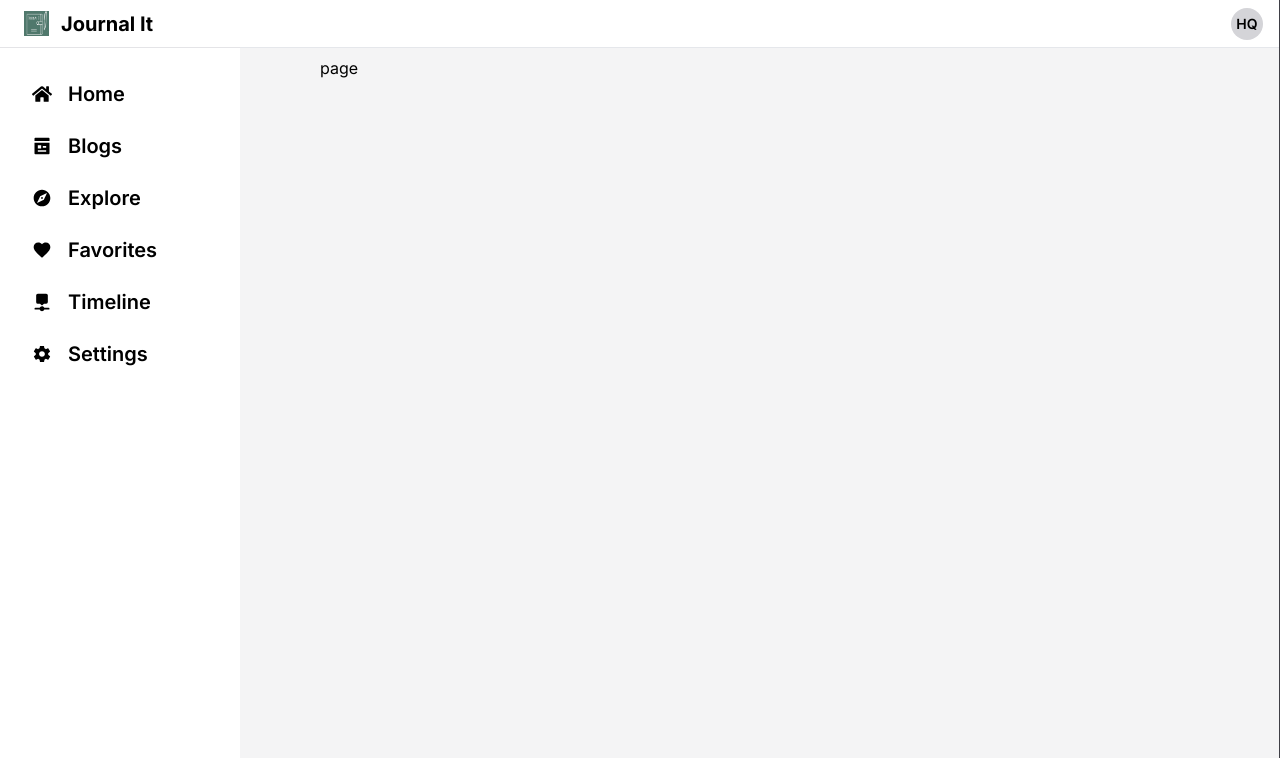
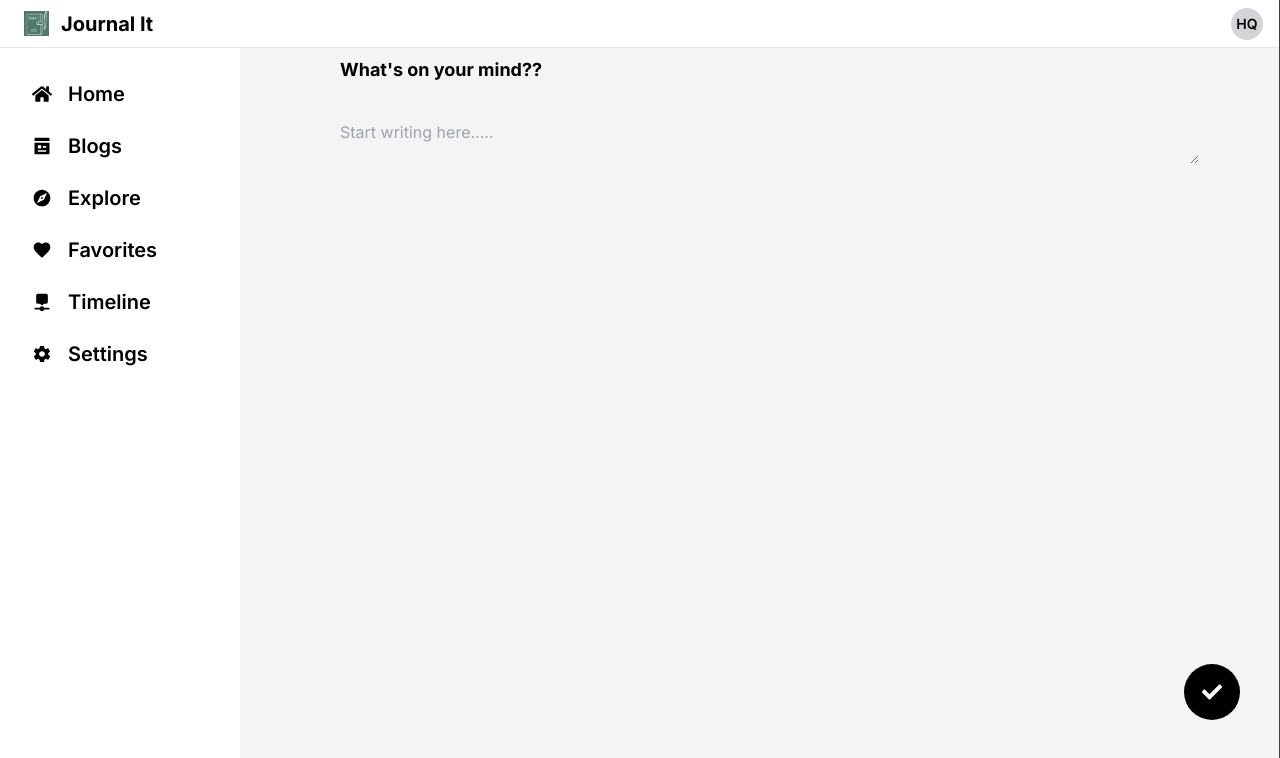
Before and after one commit to rahulpatil8020/journalit, a Next.js app: page /new-memory in a window 1280 px wide. Shown: the top 758 px of the page. Built offline with nearby package versions, Linux system fonts and the light colour scheme.

Commit message:
changed the folder structure

```diff
--- a/app/layout.tsx
+++ b/app/(root)/layout.tsx
@@ -1,6 +1,6 @@
 import type { Metadata } from "next";
 import { Inter } from "next/font/google";
-import "./globals.css";
+import "../globals.css";
 import Header from "@/components/header";
 import HeaderMobile from "@/components/header-mobile";
 import MarginWidthWrapper from "@/components/margin-width-wrapper";
--- /dev/null
+++ b/app/(root)/new-memory/page.tsx
@@ -0,0 +1,32 @@
+"use client";
+import React, { useState } from "react";
+import { MdDone } from "react-icons/md";
+import { FaCheck } from "react-icons/fa";
+
+const NewMemory = () => {
+  const [textareaRows, setTextareaRows] = useState(1);
+
+  const handleTextareaChange = (e: any) => {
+    const lines = e.target.value.split("\n").length;
+    setTextareaRows(lines);
+  };
+  return (
+    <>
+      <div className="flex flex-col space-y-4">
+        <span className="font-bold text-lg pl-5">{`What's on your mind??`}</span>
+        <textarea
+          autoFocus
+          className="bg-transparent p-5 border-none outline-none focus:outline-none"
+          rows={textareaRows}
+          placeholder="Start writing here....."
+          onChange={handleTextareaChange}
+        ></textarea>
+        <button className="rounded-full h-14 w-14 bg-black text-white fixed bottom-20 right-10 flex justify-center items-center hover:bg-white hover:text-black">
+          <FaCheck className="h-5 w-5" />
+        </button>
+      </div>
+    </>
+  );
+};
+
+export default NewMemory;
--- a/app/new-memory/page.tsx
+++ /dev/null
@@ -1,7 +0,0 @@
-import React from "react";
-
-const page = () => {
-  return <div>page</div>;
-};
-
-export default page;
```
Also changed, not shown: app/(root)/blogs/page.tsx (renamed from app/blogs/page.tsx), app/(root)/explore/page.tsx (renamed from app/explore/page.tsx), app/(root)/favorites/page.tsx (renamed from app/favorites/page.tsx), app/(root)/page.tsx (renamed from app/page.tsx), app/(root)/settings/page.tsx (renamed from app/settings/page.tsx), app/(root)/timeline/page.tsx (renamed from app/timeline/page.tsx).
